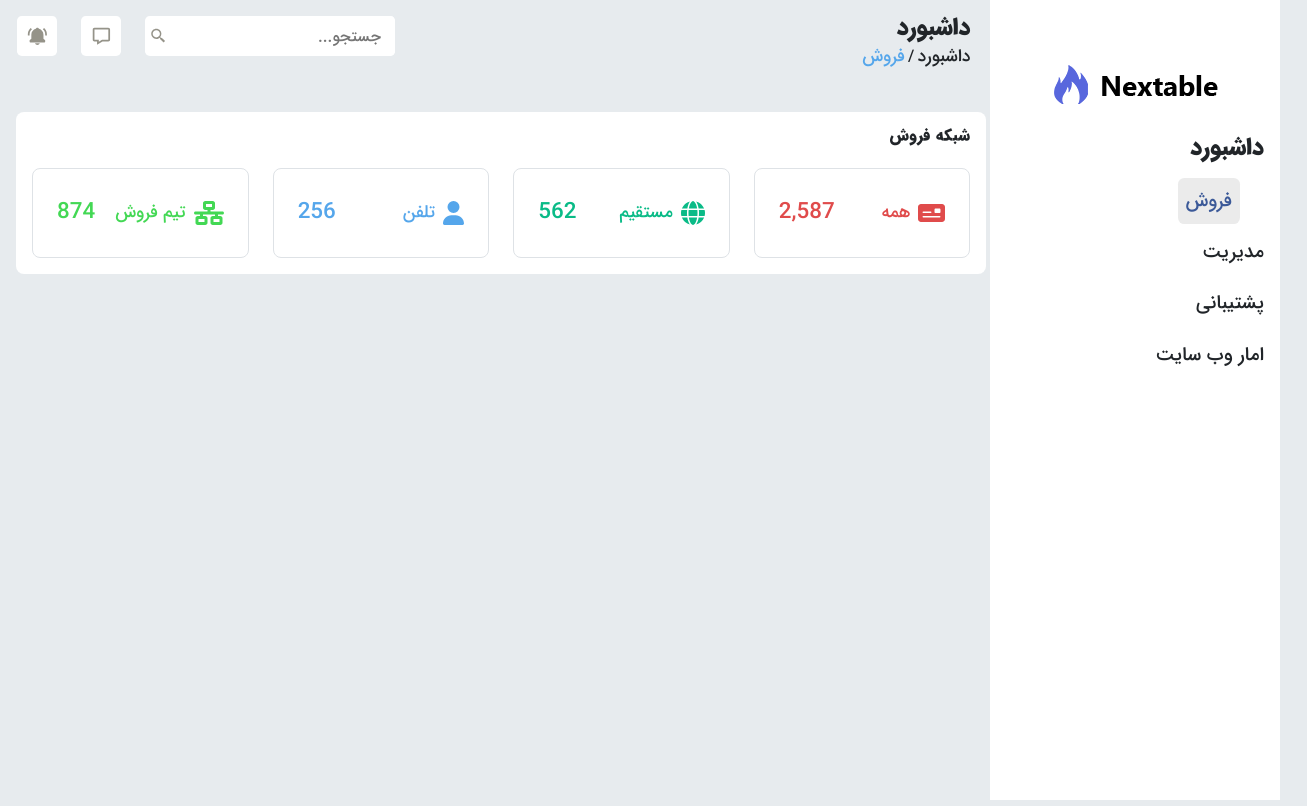
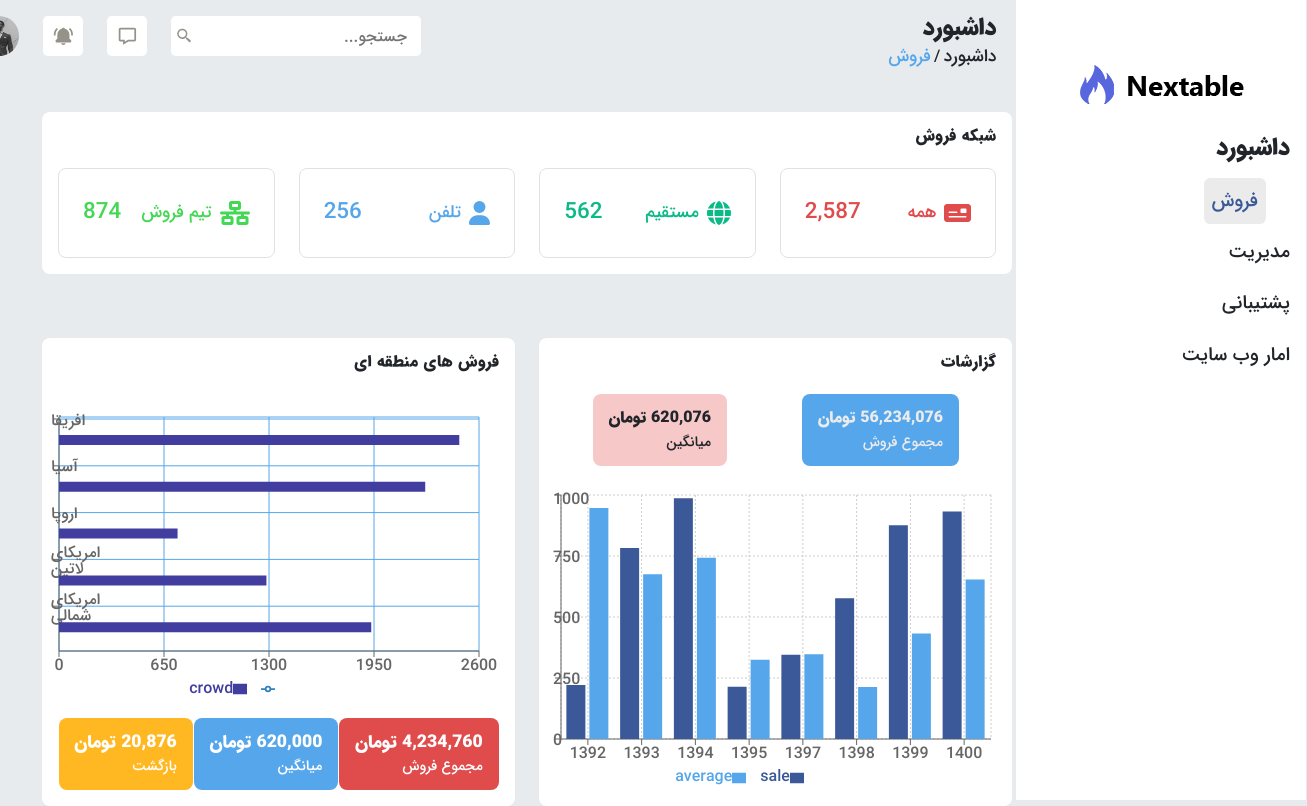
Before and after one commit to mohammadmehdidalvandii/nextable-cms, a React (Vite) app: page /Sale in a window 1280 px wide. Shown: the whole page, 1307 px wide, since content can reach past the window. Built offline with nearby package versions, Linux system fonts and the light colour scheme.

Commit message:
create reports section

```diff
--- a/package.json
+++ b/package.json
@@ -17,7 +17,8 @@
     "react": "^18.2.0",
     "react-dom": "^18.2.0",
     "react-icons": "^4.11.0",
-    "react-router-dom": "^6.18.0"
+    "react-router-dom": "^6.18.0",
+    "recharts": "^2.9.3"
   },
   "devDependencies": {
     "@types/react": "^18.2.15",
--- a/src/Data/db.json
+++ b/src/Data/db.json
@@ -28,5 +28,82 @@
             "text":"تیم فروش ",
             "number":874
         }
+    ],
+    "Reports":[
+        {
+            "id":1,
+            "sale":221,
+            "average":947,
+            "year":1392
+        },
+        {
+            "id":2,
+            "sale":783,
+            "average":675,
+            "year":1393
+        },
+        {
+            "id":3,
+            "sale":987,
+            "average":743,
+            "year":1394
+        },
+        {
+            "id":4,
+            "sale":214,
+            "average":325,
+            "year":1395
+        },
+        {
+            "id":5,
+            "sale":345,
+            "average":347,
+            "year":1397
+        },
+        {
+            "id":6,
+            "sale":577,
+            "average":213,
+            "year":1398
+        },
+        {
+            "id":7,
+            "sale":876,
+            "average":432,
+            "year":1399
+        },
+        {
+            "id":8,
+            "sale":932,
+            "average":654,
+            "year":1400
+        }
+    ],
+    "RegionSale":[
+        {
+            "id":1,
+            "country":"افریقا",
+            "crowd":2478
+        },
+        {
+            "id":2,
+            "country":"آسیا",
+            "crowd":2267
+        },
+        {
+            "id":3,
+            "country":"اروپا",
+            "crowd":734
+        },
+        {
+            "id":4,
+            "country":"امریکای لاتین",
+            "crowd":1284
+        },
+        {
+            "id":5,
+            "country":"امریکای شمالی",
+            "crowd":1933
+        }
     ]
 }
--- /dev/null
+++ b/src/components/Template/sales/RegionSale/RegionSale.css
@@ -0,0 +1,41 @@
+.regionSale{
+    display: block;
+    width: 100%;
+}
+
+.regionSale-chart{
+    display: block;
+    margin-top: 2rem;
+}
+
+.regionSale-items{
+    display: flex;
+    align-items: baseline;
+    justify-content: space-around;
+    margin-top: 1rem;
+}
+.regionSale-item{
+    display: block;
+    padding: 1rem;
+    border-radius: 0.5rem;
+    color: var(--color-white);
+}
+.regionSale-item:nth-child(1){
+    background-color: var(--color-red-1);
+}
+.regionSale-item:nth-child(2){
+    background-color: var(--color-blue-1);
+}
+.regionSale-item:nth-child(3){
+    background-color: var(--color-yellow-1);
+}
+.regionSale-item-number{
+    font-family: var(--font-black);
+    font-size: 1.1rem;
+}
+.regionSale-item-title{
+    display: block;
+    margin-top: 0.5rem;
+    font-family: var(--font-medium);
+    font-size: 0.9rem;
+}
--- /dev/null
+++ b/src/components/Template/sales/RegionSale/RegionSale.jsx
@@ -0,0 +1,62 @@
+import './RegionSale.css'
+import {
+    ComposedChart,
+    Area,
+    Bar,
+    XAxis,
+    YAxis,
+    CartesianGrid,
+    Tooltip,
+    Legend,
+  } from 'recharts';
+
+  import db from '../../../../Data/db.json'
+import { useState } from 'react';
+
+function RegionSale() {
+    const [regionSales ,setRegionSales]= useState(db.RegionSale)
+  return (
+   <section className="regionSale">
+        <h5 className="title">فروش های منطقه ای</h5>
+        <div className="regionSale-chart">
+                <ComposedChart
+                    layout="vertical"
+                    width={500}
+                    height={300}
+                    data={regionSales}
+                    margin={{
+                        top: 15,
+                        right: 20,
+                        bottom: 5,
+                        left: 0,
+                      }}
+                >
+                    <CartesianGrid stroke="#55A6EB"/>
+                    <XAxis type='number'/>
+                    <YAxis dataKey="country" type="category" scale="band" />
+                    <Tooltip/>
+                    <Legend/>
+                    <Area/>
+                    <Bar dataKey="crowd"  barSize={10} fill="#413ea0"/>
+                </ComposedChart>
+        </div>
+
+        <div className="regionSale-items">
+            <div className="regionSale-item">
+                <h6 className="regionSale-item-number">4,234,760 تومان</h6>
+                <span className="regionSale-item-title">مجموع فروش</span>
+            </div>
+            <div className="regionSale-item">
+                <h6 className="regionSale-item-number">620,000 تومان</h6>
+                <span className="regionSale-item-title">میانگین</span>
+            </div>
+            <div className="regionSale-item">
+                <h6 className="regionSale-item-number">20,876 تومان</h6>
+                <span className="regionSale-item-title">بازگشت</span>
+            </div>
+        </div>
+   </section>
+  )
+}
+
+export default RegionSale
--- /dev/null
+++ b/src/components/Template/sales/Reports/Reports.css
@@ -0,0 +1,40 @@
+.reports{
+    display: block;
+    width: 100%;
+}
+.reports-sale-average{
+    display: flex;
+    align-items: baseline;
+    justify-content: space-around;
+    margin: 1.5rem 0;
+}
+.reports-sale{
+    display: block;
+    background-color: var(--color-blue-1);
+    padding: 1rem;
+    border-radius: 0.5rem;
+    color: var(--color-blue-3);
+}
+.reports-sale-number{
+    font-family: var(--font-black);
+    margin-bottom: 0.5rem;
+}
+.reports-sale-text{
+    font-family: var(--font-medium);
+    font-size: 0.9rem;
+}
+.reports-average{
+    display: block;
+    background-color: var(--color-red-2);
+    padding: 1rem;
+    border-radius: 0.5rem;
+    color: var(--color-black);
+}
+.reports-average-number{
+    font-family: var(--font-black);
+    margin-bottom: 0.5rem;
+}
+.reports-average-text{
+    font-family: var(--font-medium);
+    font-size: 0.9rem;
+}
--- /dev/null
+++ b/src/components/Template/sales/Reports/Reports.jsx
@@ -0,0 +1,42 @@
+import './Reports.css'
+import { BarChart,Bar,XAxis,YAxis,CartesianGrid,Tooltip,Legend,LabelList } from 'recharts'
+import db from '../../../../Data/db.json'
+import { useState } from 'react'
+function Reports() {
+ const [reports ,setReports] =useState(db.Reports)
+
+
+  return (
+    <div className="reports">
+        <h5 className="title">گزارشات</h5>
+        <div className="reports-sale-average">
+            <div className="reports-sale">
+                <h5 className="reports-sale-number">56,234,076 تومان</h5>
+                <span className="reports-sale-text">مجموع فروش</span>
+            </div>
+
+            <div className="reports-average">
+                <h5 className="reports-average-number">620,076 تومان</h5>
+                <span className="reports-average-text">میانگین</span>
+            </div>
+        </div>
+
+            <BarChart
+                width={500}
+                height={300}
+                data={reports}
+            >
+                <CartesianGrid strokeDasharray="2"/>
+                <XAxis dataKey='year' />
+                <YAxis/>
+                <Tooltip/>
+                <Legend/>
+                <Bar   dataKey="sale" fill="#3B5998" minPointSize={10} >
+                </Bar>
+                <Bar dataKey='average' fill="#55A6EB"  minPointSize={10}/>
+            </BarChart>
+    </div>
+  )
+}
+
+export default Reports
--- /dev/null
+++ b/src/components/Template/sales/SaleReports/SaleReports.css
@@ -0,0 +1,5 @@
+.saleReports{
+    display: block;
+    width: 100%;
+    margin-top: 4rem;
+}
--- /dev/null
+++ b/src/components/Template/sales/SaleReports/SaleReports.jsx
@@ -0,0 +1,24 @@
+import './SaleReports.css'
+import Reports from '../Reports/Reports'
+import RegionSale from '../RegionSale/RegionSale'
+
+function SaleReports() {
+  return (
+    <section className="saleReports">
+            <div className="row">
+                <div className="col-lg-6 col-md-12">
+                    <div className="box">
+                        <Reports/>
+                    </div>
+                </div>
+                <div className="col-lg-6 col-md-12">
+                    <div className="box">
+                    <RegionSale/>
+                    </div>
+                </div>
+            </div>
+    </section>
+  )
+}
+
+export default SaleReports
--- a/src/page/Sale/Sale.jsx
+++ b/src/page/Sale/Sale.jsx
@@ -1,9 +1,11 @@
 import Network from "../../components/Template/sales/Network/Network"
+import SaleReports from "../../components/Template/sales/SaleReports/SaleReports"
 
 function Sale() {
   return (
 <>
 <Network/>
+<SaleReports/>
 </>
   )
 }
```
Also changed, not shown: 1 other file (tests, documents, lock files or other folders).
